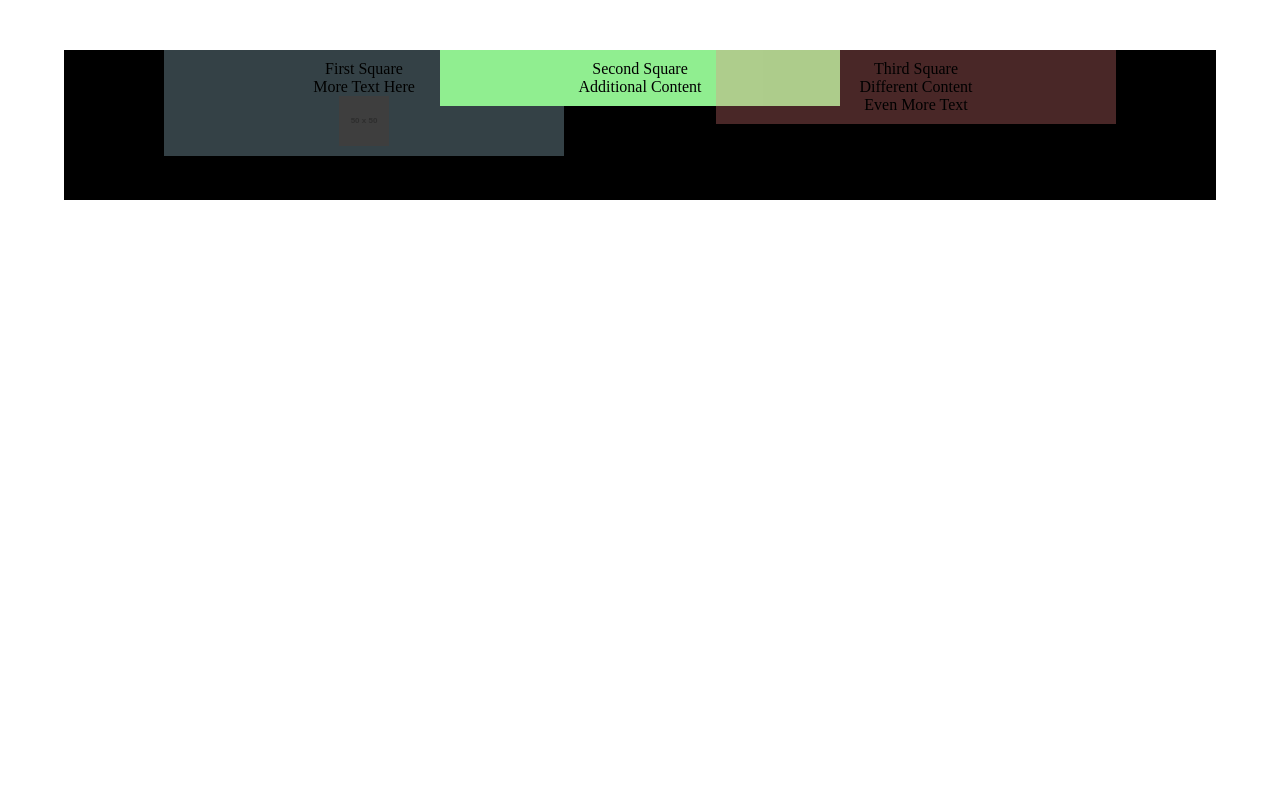
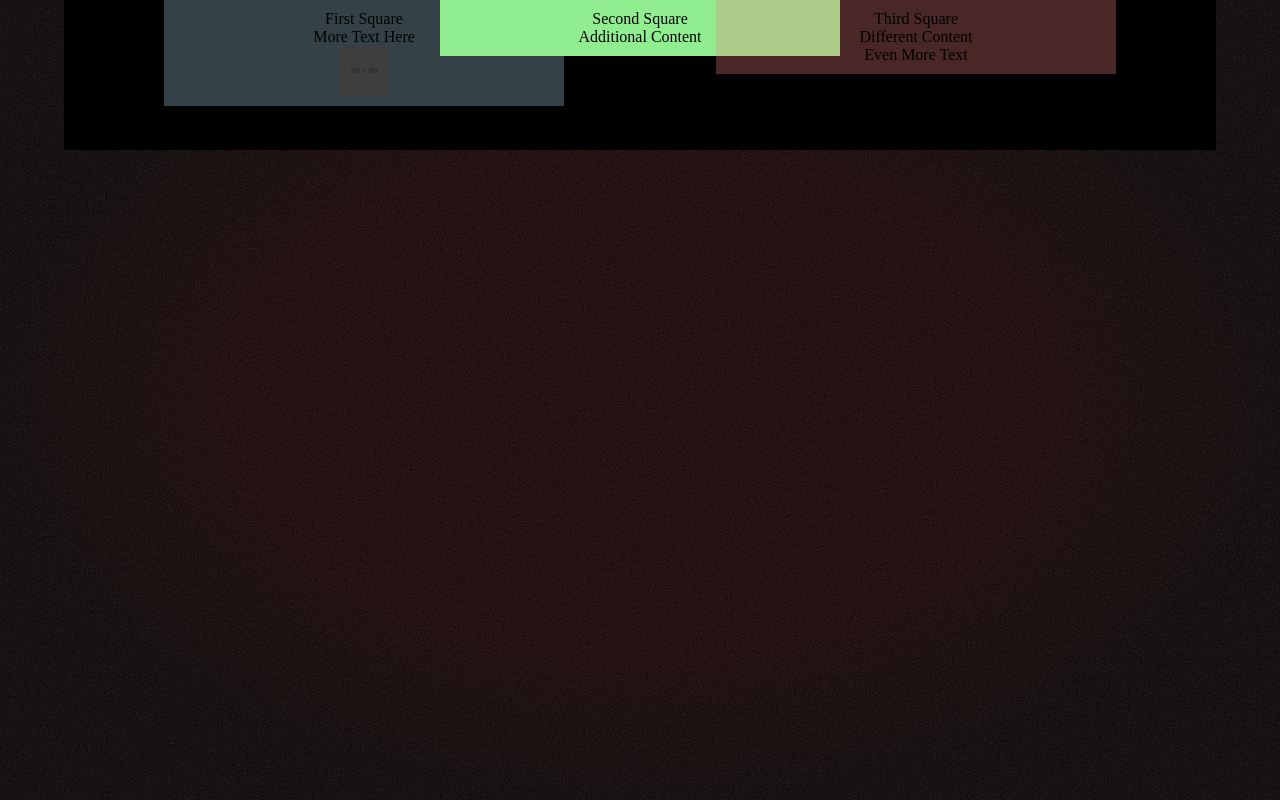
Before and after one commit to Klemciak/ProNote, a React (Create React App) app: page / in a window 1280 px wide. Built offline with nearby package versions, Linux system fonts and the light colour scheme.

Commit message:
added grain background

```diff
--- a/src/App.css
+++ /dev/null
@@ -1,5 +0,0 @@
-* {
-  margin: 0;
-  padding: 0;
-  box-sizing: border-box;
-}
--- a/src/App.js
+++ b/src/App.js
@@ -1,9 +1,11 @@
 import { Routes, Route } from "react-router-dom";
-import "./App.css";
+import "./App.scss";
 import Authorizations from "./pages/authorizations/Authorizations.jsx";
+import GrainBackground from "./components/grainBackground/grainBackground.jsx";
 function App() {
   return (
     <div className="app-container">
+      <GrainBackground />
       <Routes>
         <Route path="/" element={<Authorizations />} />
       </Routes>
--- /dev/null
+++ b/src/App.scss
@@ -0,0 +1,16 @@
+* {
+  margin: 0;
+  padding: 0;
+  box-sizing: border-box;
+}
+.app-container {
+  position: relative;
+  background: radial-gradient(
+    closest-side,
+    rgb(20, 0, 0) 65%,
+    rgb(5, 0, 0) 100%
+  );
+  min-height: 100vh;
+  overflow: hidden;
+  z-index: 1;
+}
--- /dev/null
+++ b/src/components/grainBackground/grainBackground.jsx
@@ -0,0 +1,33 @@
+import React from "react";
+import "./grainBackground.scss";
+
+const GrainBackground = () => {
+  return (
+    <svg
+      viewBox="0 0 400 400"
+      xmlns="http://www.w3.org/2000/svg"
+      className="grainBackground"
+    >
+      <filter id="noiseFilter">
+        <feTurbulence
+          type="fractalNoise"
+          baseFrequency="3"
+          numOctaves="3"
+          stitchTiles="stitch"
+        >
+          <animate
+            attributeName="seed"
+            from="0"
+            to="100"
+            dur="7s"
+            repeatCount="indefinite"
+          />
+        </feTurbulence>
+      </filter>
+
+      <rect width="100%" height="100%" filter="url(#noiseFilter)" />
+    </svg>
+  );
+};
+
+export default GrainBackground;
--- /dev/null
+++ b/src/components/grainBackground/grainBackground.scss
@@ -0,0 +1,7 @@
+.grainBackground {
+  position: fixed;
+  top: 0;
+  left: 0;
+  width: 100%;
+  opacity: 0.2;
+}
--- a/src/pages/authorizations/Authorizations.scss
+++ b/src/pages/authorizations/Authorizations.scss
@@ -2,7 +2,7 @@
   position: relative;
   width: 90%;
   height: 150px;
-  margin: 50px auto;
+  margin: auto;
   background-color: black;
 }
 
```
